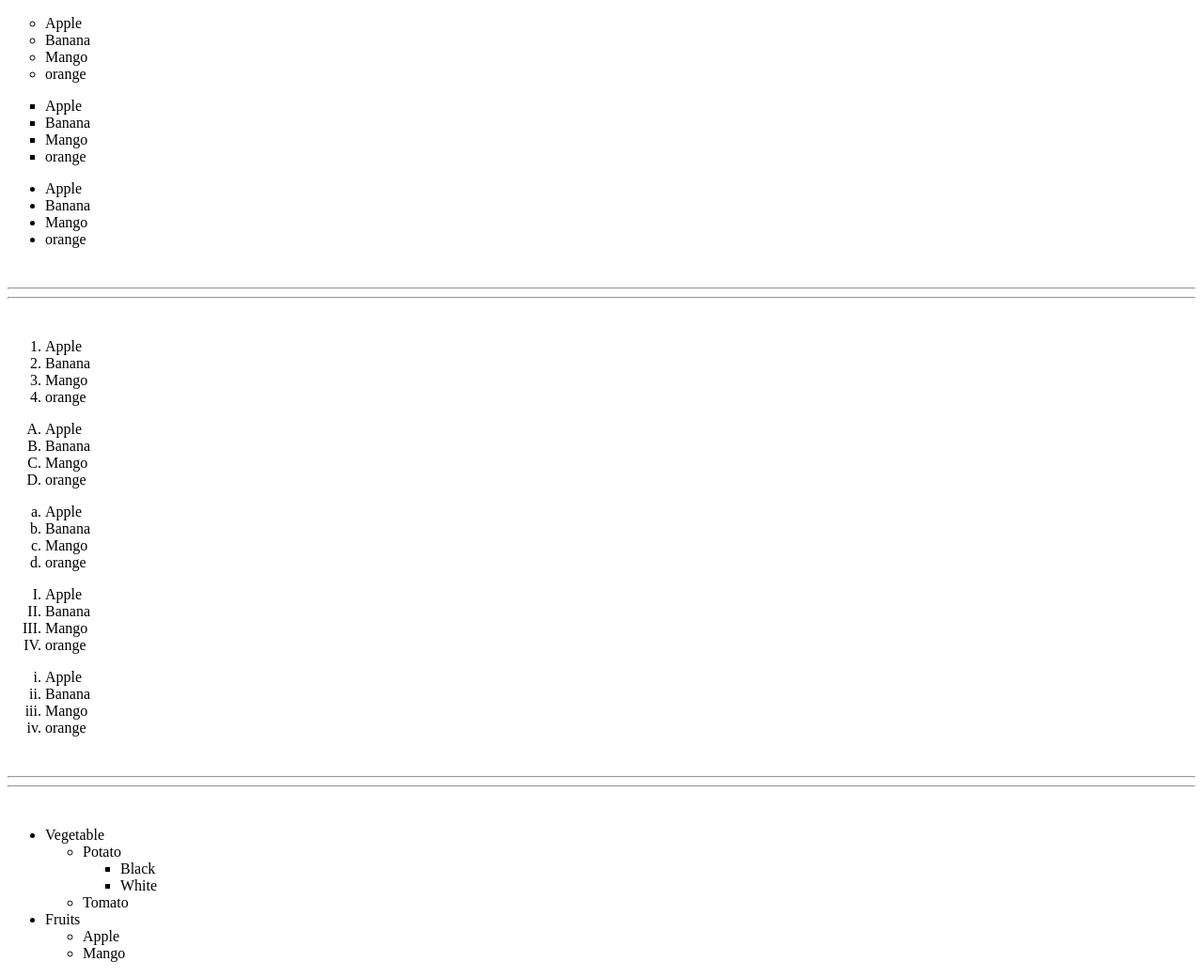
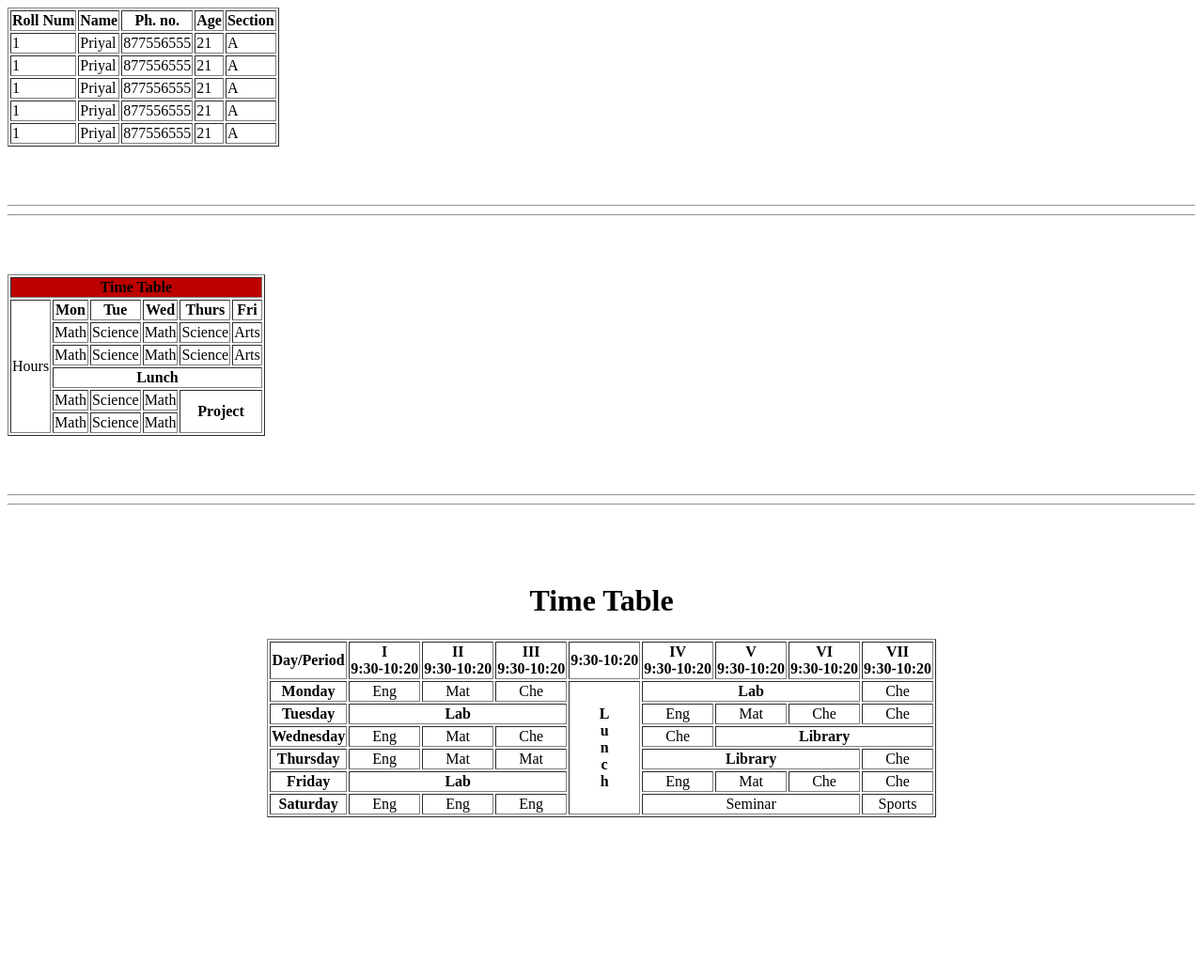
Before and after one commit to PriyalDave19/HTML-Learning, a plain HTML site: page Table.html in a window 1280 px wide. Shown: the whole page at 94% size. After the commit the page ends 878 px from the top, so only its background shows below. Drawn offline with Linux system fonts and the light colour scheme.

Commit message:
Add New Files

```diff
--- a/Table.html
+++ b/Table.html
@@ -6,83 +6,175 @@
     <title>Table Page</title>
 </head>
 <body>
-    <ul type="circle">
-        <li>Apple</li>
-        <li>Banana</li>
-        <li>Mango</li>
-        <li>orange</li>
-    </ul>
-    <ul type="square">
-        <li>Apple</li>
-        <li>Banana</li>
-        <li>Mango</li>
-        <li>orange</li>
-    </ul>
-    <ul type="disc">
-        <li>Apple</li>
-        <li>Banana</li>
-        <li>Mango</li>
-        <li>orange</li>
-    </ul>
+    <table border="1">
+        <tr>
+            <th>Roll Num</th>
+            <th>Name</th>
+            <th>Ph. no.</th>
+            <th>Age</th>
+            <th>Section</th>
+        </tr>
+        <tr>
+            <td>1</td>
+            <td>Priyal</td>
+            <td>877556555</td>
+            <td>21</td>
+            <td>A</td>
+        </tr>
+        <tr>
+            <td>1</td>
+            <td>Priyal</td>
+            <td>877556555</td>
+            <td>21</td>
+            <td>A</td>
+        </tr>
+        <tr>
+            <td>1</td>
+            <td>Priyal</td>
+            <td>877556555</td>
+            <td>21</td>
+            <td>A</td>
+        </tr>
+        <tr>
+            <td>1</td>
+            <td>Priyal</td>
+            <td>877556555</td>
+            <td>21</td>
+            <td>A</td>
+        </tr>
+        <tr>
+            <td>1</td>
+            <td>Priyal</td>
+            <td>877556555</td>
+            <td>21</td>
+            <td>A</td>
+        </tr>
+    </table>
 
-<br><hr><hr><br>
+<br><br><br><hr><hr><br><br><br>
 
-    <ol>
-        <li>Apple</li>
-        <li>Banana</li>
-        <li>Mango</li>
-        <li>orange</li>
-    </ol>
+    <table border="1" >
+        <tr><th bgcolor="behu" colspan="7">Time Table</th></tr>
+        <tr>
+            <td rowspan="6">Hours</td>
+            <th>Mon</th>
+            <th>Tue</th>
+            <th>Wed</th>
+            <th>Thurs</th>
+            <th>Fri</th>
+        </tr>
 
-    <ol type="A">
-        <li>Apple</li>
-        <li>Banana</li>
-        <li>Mango</li>
-        <li>orange</li>
-    </ol>
+        <tr>
+            <td>Math</td>
+            <td>Science</td>
+            <td>Math</td>
+            <td>Science</td>
+            <td>Arts</td>
+        </tr>
+        <tr>
+            <td>Math</td>
+            <td>Science</td>
+            <td>Math</td>
+            <td>Science</td>
+            <td>Arts</td>
+        </tr>
+        <tr>
+            <th colspan="5">Lunch</th>
+        </tr>
+        <tr>
+            <td>Math</td>
+            <td>Science</td>
+            <td>Math</td>
+            <th rowspan="2" colspan="2" >Project</th>
+        </tr>
 
-    <ol type="a">
-        <li>Apple</li>
-        <li>Banana</li>
-        <li>Mango</li>
-        <li>orange</li>
-    </ol>
-
-    <ol type="I">
-        <li>Apple</li>
-        <li>Banana</li>
-        <li>Mango</li>
-        <li>orange</li>
-    </ol>
-
-    <ol type="i">
-        <li>Apple</li>
-        <li>Banana</li>
-        <li>Mango</li>
-        <li>orange</li>
-    </ol>
+        <tr>
+            <td>Math</td>
+            <td>Science</td>
+            <td>Math</td>
+        </tr>
 
 
-    <br><hr><hr><br>
-    <ul>
-        <li>Vegetable
-            <ul>
-                <li>Potato
-                    <ul>
-                        <li>Black</li>
-                        <li>White</li>
-                    </ul>
-                </li>
-                <li>Tomato</li>
-            </ul>
-        </li>
-        <li>Fruits
-            <ul>
-                <li>Apple</li>
-                <li>Mango</li>
-            </ul>
-        </li>
-    </ul>
+    </table>
+
+<!-- ======================================================================= -->
+    <br><br><br><hr><hr><br><br><br>
+
+   <center>
+    <h1>Time Table</h1>
+
+    <table border="1">
+        <tr>
+          <th>Day/Period</th>
+          <th>I<br>9:30-10:20</th>
+          <th>II<br>9:30-10:20</th>
+          <th>III<br>9:30-10:20</th>
+          <th>9:30-10:20</th>
+          <th>IV<br>9:30-10:20</th>
+          <th>V<br>9:30-10:20</th>
+          <th>VI<br>9:30-10:20</th>
+          <th>VII<br>9:30-10:20</th>
+        </tr>
+
+        <tr align="center">
+            <th>Monday</th>
+            <td>Eng</td>
+            <td>Mat</td>
+            <td>Che</td>
+            <th rowspan="6">L <br> u <br> n <br>c <br>h</th>
+            <th colspan="3">Lab</th>
+            <td>Che</td>
+        </tr>
+
+        <tr align="center">
+            <th>Tuesday</th>
+            <th colspan="3">Lab</th>
+            <td>Eng</td>
+            <td>Mat</td>
+            <td>Che</td>
+            <td>Che</td>
+        </tr>
+
+        <tr align="center">
+            <th>Wednesday</th>
+            <td>Eng</td>
+            <td>Mat</td>
+            <td>Che</td>
+            <td>Che</td>
+            <th colspan="3">Library</th>
+        </tr>
+
+        <tr align="center">
+            <th>Thursday</th>
+            <td>Eng</td>
+            <td>Mat</td>
+            <td>Mat</td>
+            <th colspan="3">Library</th>
+            <td>Che</td>
+        </tr>
+
+        <tr align="center">
+            <th>Friday</th>
+            <th colspan="3">Lab</th>
+            <td>Eng</td>
+            <td>Mat</td>
+            <td>Che</td>
+            <td>Che</td>
+        </tr>
+
+        <tr align="center">
+            <th>Saturday</th>
+            <td>Eng</td>
+            <td>Eng</td>
+            <td>Eng</td>
+            <td colspan="3">Seminar</td>
+            <td>Sports</td>
+
+        </tr>
+
+    </table>
+
+   </center>
 
 </body>
 </html>
```
Also changed, not shown: ListAssignment.html (added, +27 -0 lines), TableAssignment.html (deleted, +0 -11 lines), list.html (added, +88 -0 lines).
